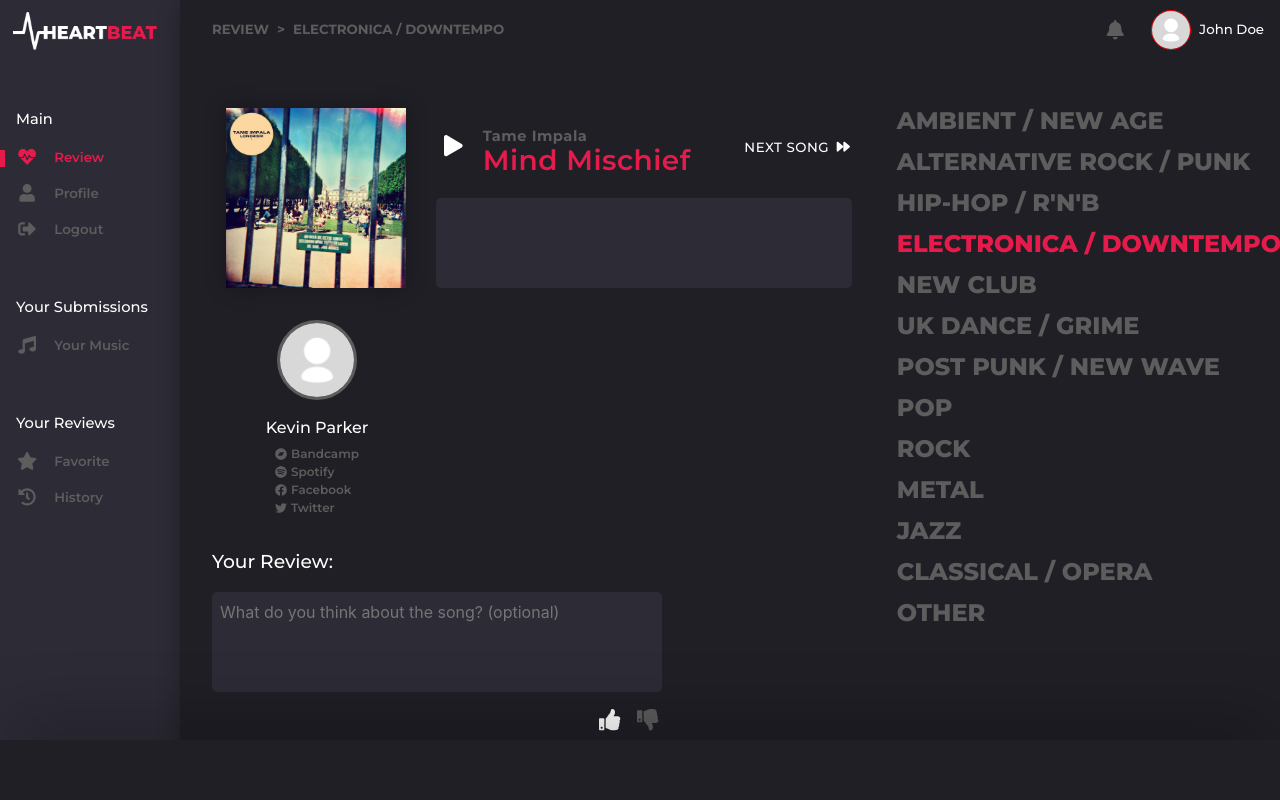
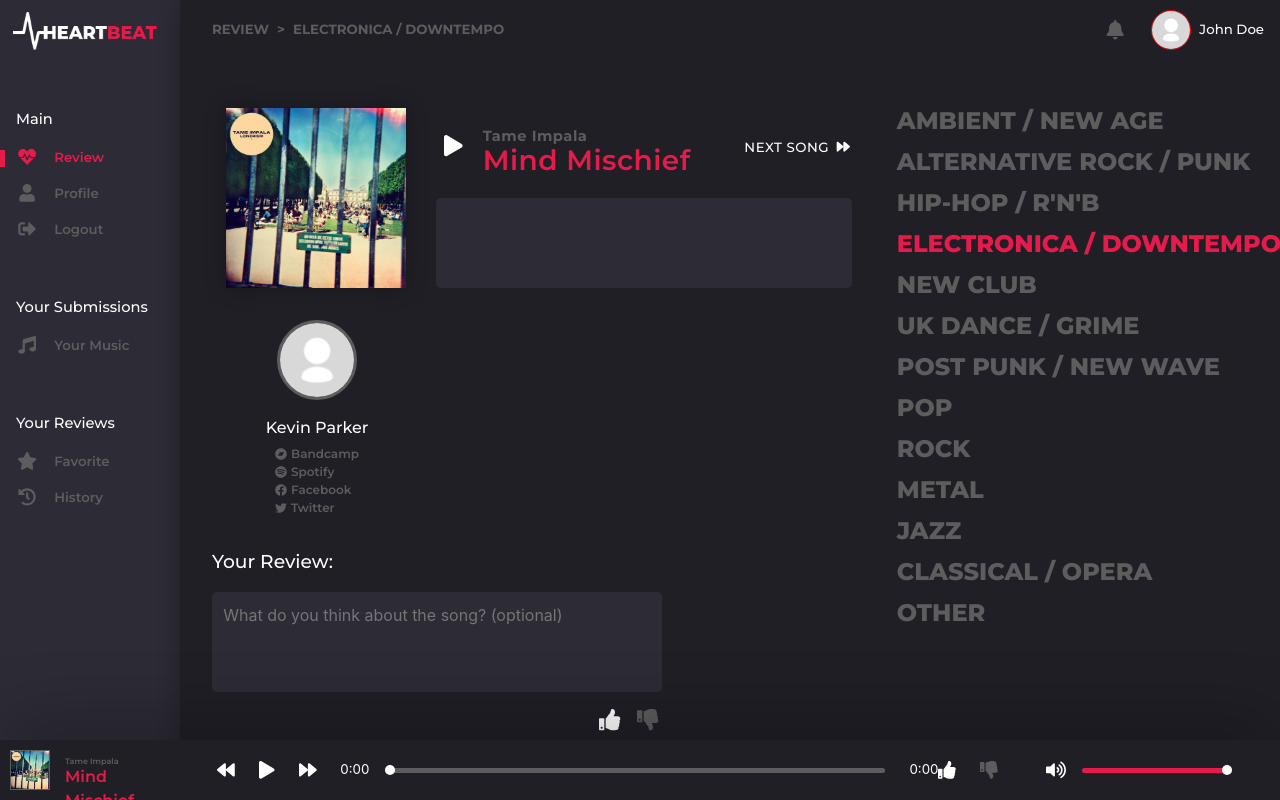
Before and after one commit to eugenekx/heartbeat-app, a React (Create React App) app in the folder client/: page / in a window 1280 px wide. Built offline with nearby package versions, Linux system fonts and the light colour scheme.

Commit message:
HB-10 closed

```diff
--- a/client/src/App.css
+++ b/client/src/App.css
@@ -86,12 +86,13 @@
 }
 
 .footerPlayer {
+    display: flex;
+
     position: fixed;
     z-index: 1001;
     bottom: 0;
     width: 100%;
     height: 60px;
-    line-height: 60px;
     background-color:#201F26;
     box-shadow: 0 -20px 70px -5px rgba(0,0,0,0.3);
 }
@@ -319,7 +320,7 @@
     width: 450px;
     height: 100px;
     border-radius: 5px;
-    padding: 0.5rem;
+    padding: 0.7rem;
     outline: none;
     resize: none;
     overflow: hidden;
@@ -333,5 +334,106 @@
 
 .inactive {
     color: #5D5D5D;
+}
 
+.artwork-footer {
+
+    margin-top: 10px;
+    margin-left: 10px;
+    width: 40px;
+    height: 40px;
+    border:1px solid #5D5D5D;
 }
+
+
+.footer-artist-name {
+
+    margin-top: 15px;
+    margin-left: 15px;
+    display: block;
+    color: #5D5D5D;
+    font-size: 6pt;
+    font-family: "Montserrat";
+    font-style: normal;
+    font-weight: 600;
+}
+
+.footer-track-name {
+    display: block;
+    margin-top: -2px;
+    color: #E61B4C;
+    font-size: 12pt;
+    font-family: "Montserrat";
+    font-weight: 600;
+}
+
+
+.footer-controls {
+    display: flex;
+    align-items: center;
+    font-size: 10pt;
+}
+
+.slide-container {
+    display: flex;
+    align-items: center;
+    margin-left: 1rem;
+    width: 75%;
+}
+
+.footer-player-time {
+    display: flex;
+    align-items: center;
+}
+
+.slider {
+    background: linear-gradient(90deg, #E61B4C 0%, #5D5D5D 0%);
+    -webkit-appearance: none;
+    width: 500px;
+    height: 5px;
+    border-radius: 12px;
+    box-shadow:
+}
+
+.slider:hover {
+    opacity: 1;
+}
+.slider:focus {
+    outline: 0;
+}
+.slider::-webkit-slider-thumb {
+    -webkit-appearance: none;
+    appearance: none;
+    width: 10px;
+    height: 10px;
+    background: white;
+    border-radius: 50%;
+    cursor: pointer;
+}
+
+
+
+.volumeSlider {
+    background: linear-gradient(90deg, #E61B4C 100%, #5D5D5D 100%);
+    -webkit-appearance: none;
+    width: 150px;
+    height: 5px;
+    border-radius: 12px;
+    box-shadow:
+}
+
+.volumeSlider:hover {
+    opacity: 1;
+}
+.volumeSlider:focus {
+    outline: 0;
+}
+.volumeSlider::-webkit-slider-thumb {
+    -webkit-appearance: none;
+    appearance: none;
+    width: 10px;
+    height: 10px;
+    background: white;
+    border-radius: 50%;
+    cursor: pointer;
+}
--- a/client/src/App.js
+++ b/client/src/App.js
@@ -6,7 +6,7 @@
 import AppNavbar from './components/AppNavbar';
 
 import { library } from '@fortawesome/fontawesome-svg-core'
-import { faHome, faUser, faSignOutAlt, faMusic, faStar, faHistory, faHeartbeat, faBell, faPlay, faForward, faThumbsUp, faThumbsDown} from '@fortawesome/free-solid-svg-icons'
+import { faHome, faUser, faSignOutAlt, faMusic, faStar, faHistory, faHeartbeat, faBell, faPlay, faForward, faThumbsUp, faThumbsDown, faBackward, faVolumeUp} from '@fortawesome/free-solid-svg-icons'
 import { faBandcamp, faSpotify, faFacebook, faTwitter } from '@fortawesome/free-brands-svg-icons'
 
 import { Container, Row, Col } from 'reactstrap';
@@ -18,7 +18,7 @@
 
 
 library.add(faHome, faUser, faSignOutAlt, faMusic, faStar, faHistory, faHeartbeat, faBell, faPlay, faForward, faBandcamp, faSpotify, faFacebook, faTwitter,
-            faThumbsUp, faThumbsDown);
+            faThumbsUp, faThumbsDown, faBackward, faVolumeUp);
 
 function App() {
   return (
--- a/client/src/components/FooterPlayer.js
+++ b/client/src/components/FooterPlayer.js
@@ -1,9 +1,71 @@
 import React, { Component } from 'react';
 
+import { FontAwesomeIcon } from '@fortawesome/react-fontawesome'
+
 class FooterPlayer extends Component {
+    state = {
+        sliderValue: 1,
+        volumeValue: 100
+    }
+
+
+    handleSliderChange = (e) => {
+        var v = e.target.value;
+        this.setState({
+            sliderValue: v
+        });
+        //var color = 'linear-gradient(90deg, #E61B4C' + e.target.value + '%, #5D5D5D ' + e.target.value + '%)';
+        e.target.style.background = `linear-gradient(90deg, #E61B4C ${v}%, #5D5D5D ${v}%)`;
+    }
+
+
+    handleVolumeSliderChange = (e) => {
+        var v = e.target.value;
+        this.setState({
+            volumeValue: v
+        });
+        //var color = 'linear-gradient(90deg, #E61B4C' + e.target.value + '%, #5D5D5D ' + e.target.value + '%)';
+        e.target.style.background = `linear-gradient(90deg, #E61B4C ${v}%, #5D5D5D ${v}%)`;
+    }
+
+
     render() {
         return(
-            <footer className="footerPlayer"></footer>
+            <footer className="footerPlayer text-white">
+                <img src="artwork.jpeg" alt="avatar" className="artwork-footer" />
+                <div className="footer-artist-name">Tame Impala
+                                <div className="footer-track-name">Mind Mischief</div>
+                </div>
+
+                <div className="footer-controls ml-5">
+                <FontAwesomeIcon icon="backward" size="lg" className=""/>
+                <FontAwesomeIcon icon="play" size="lg" className="ml-4"/>
+                <FontAwesomeIcon icon="forward" size="lg" className="ml-4"/>
+                <div className="footer-player-time ml-4">
+                    0:00
+                </div>
+
+                <div className="slide-container">
+                    <input type="range" min="1" max="100" value={this.state.sliderValue} id="songRange" class="slider" onChange={this.handleSliderChange}/>
+                </div>
+
+                <div className="footer-player-time ml-4">
+                    0:00
+                </div>
+                </div>
+
+                <div className="footer-controls ml-auto mr-5">
+                <FontAwesomeIcon icon={['fas', 'thumbs-up']} className="mr-4" size="lg" />
+                        <FontAwesomeIcon icon={['fas', 'thumbs-down']} className="mr-5 inactive" size="lg" />
+
+                <FontAwesomeIcon icon="volume-up" size="lg" className="mr-3"/>
+                <input type="range" min="1" max="100" value={this.state.volumeValue} id="volumeRange" class="volumeSlider" onChange={this.handleVolumeSliderChange}/>
+                </div>
+
+
+
+
+            </footer>
         );
     }
 }
```
